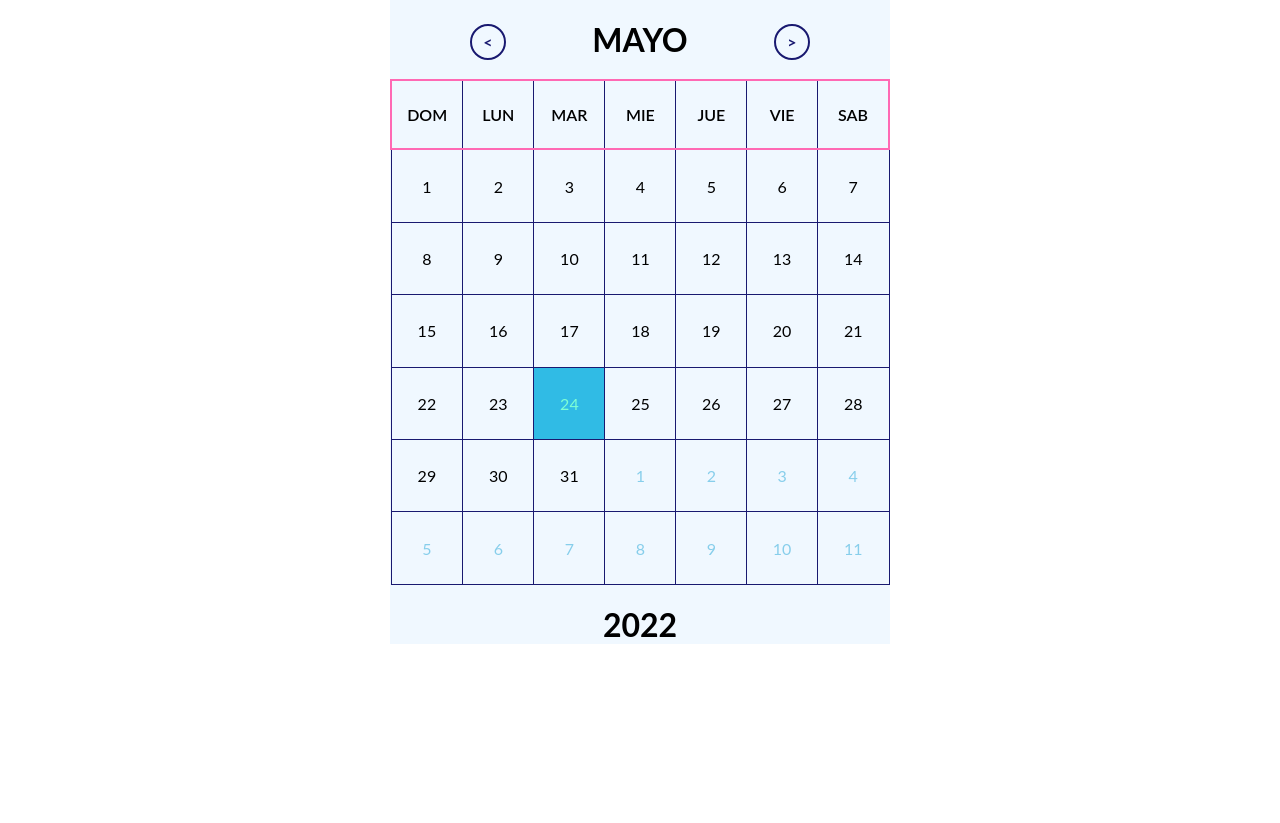
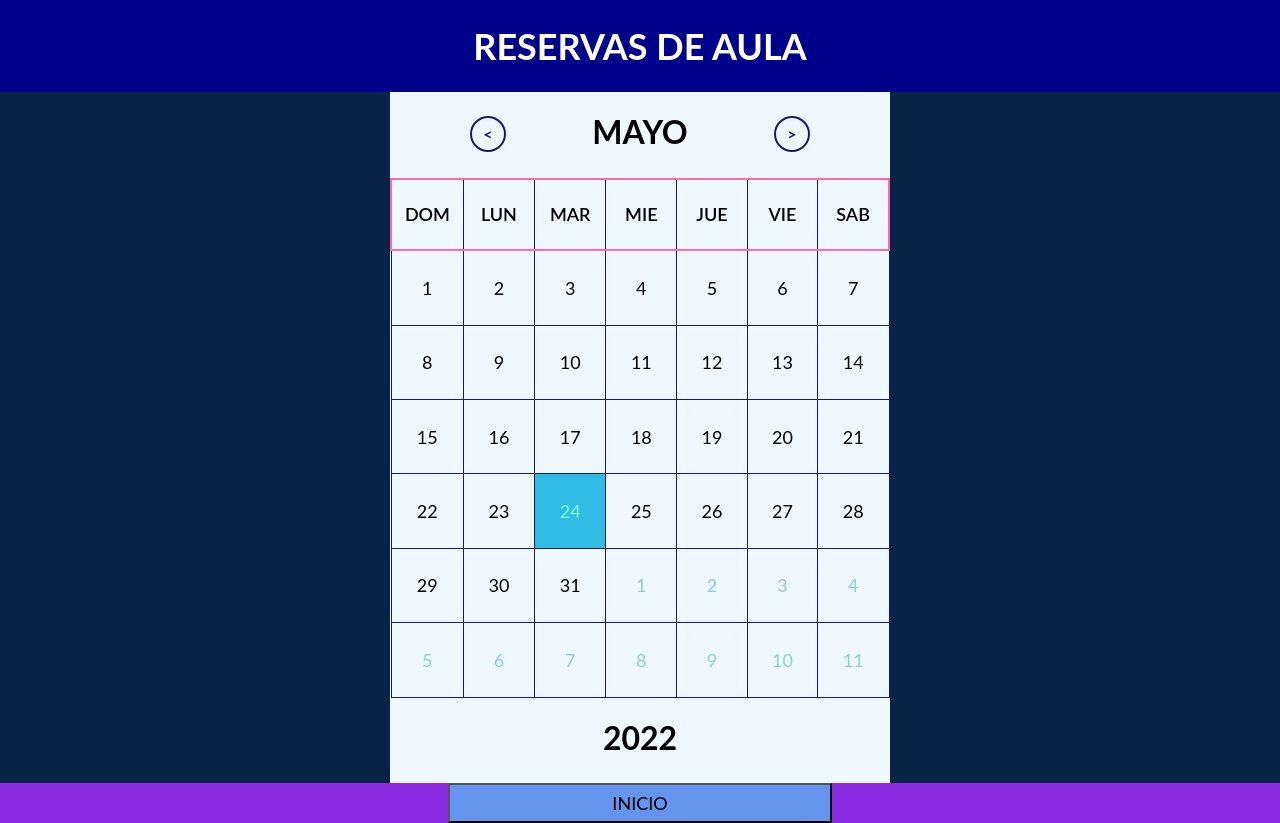
Before and after one commit to Lale1287/proyecto, a plain HTML site: page reservas.html in a window 1280 px wide. Before the commit the page ends 800 px from the top, so only its background shows below. Drawn offline with Linux system fonts and the light colour scheme.

Commit message:
formato agenda + cambio font gral

```diff
--- a/css/styles.css
+++ b/css/styles.css
@@ -1,6 +1,7 @@
 html{
     margin: 0;
     height: 100vh;
+    font-family: 'Lato',sans-serif;
 }
 body{
     background-color: darksalmon;
--- a/css/styles_presentes.css
+++ b/css/styles_presentes.css
@@ -1,5 +1,6 @@
 html{
 	height: 100vh;
+	font-family: 'Lato',sans-serif;
 }
 body{
 	background-color: #092346;
@@ -112,7 +113,6 @@ footer{
 	grid-area: footer;
 	background-color: blueviolet;
 	text-align: center;
-
 }
 footer button{
 	background-color: cornflowerblue;
@@ -120,6 +120,7 @@ footer button{
 	width: 30%;
 	font-size: large;
 	cursor: pointer;
+	font-family: 'Lato',sans-serif;
 }
 @media (max-width:1100px) {
 	.container{
--- a/css/styles_registro.css
+++ b/css/styles_registro.css
@@ -1,5 +1,6 @@
 html{
 	height: 100vh;
+	font-family: 'Lato',sans-serif;
 }
 body{
 	background-color: #092346;
@@ -63,7 +64,6 @@ footer{
 	grid-area: footer;
 	background-color: blueviolet;
 	text-align: center;
-
 }
 footer button{
 	background-color: cornflowerblue;
@@ -71,6 +71,7 @@ footer button{
 	width: 30%;
 	font-size: large;
 	cursor: pointer;
+	font-family: 'Lato',sans-serif;
 }
 @media (max-width:1100px) {
 	.container{
--- a/css/styles_reservas.css
+++ b/css/styles_reservas.css
@@ -1,20 +1,39 @@
-*{
+html{
+	height: 100vh;
+    font-family: 'Lato',sans-serif;
+}
+body{
+	background-color: #092346;
+	display: grid;
+	grid-template-areas: 	"header"
+							"formulario"
+							"footer";
+	grid-template-rows: 1fr 10fr auto;
+	align-items: center;
+	font-size: large;
+	position: absolute;
+	width: 100%;
+	height: 100vh;
+	margin: 0;
+}
+header{
+	grid-area: header;
+	background-color: darkblue;
+	text-align: center;
+    color: #FFFFFF;
+}
+.calendario{
     padding: 0;
     margin: 0;
-    font-family: 'Lato',sans-serif;
-}
-.content{
     left: 50%;
     margin: 0 0 0 -250px;
-    position: absolute;
+    position: relative;
     width: 500px;
     background-color: aliceblue;
+    text-align: center;
 }
-.content .calendario header{
+.calendario .encabezado{
     position: relative;
-}
-.calendario{
-    text-align: center;
 }
 h2{
     margin-top: 20px;
@@ -108,3 +127,16 @@ h2{
 .event.dia-actual:after{
     background-color: hotpink;
 }
+footer{
+	grid-area: footer;
+	background-color: blueviolet;
+	text-align: center;
+}
+footer button{
+	background-color: cornflowerblue;
+	height: 40px;
+	width: 30%;
+	font-size: large;
+	cursor: pointer;
+    font-family: 'Lato',sans-serif;
+}
--- a/reservas.html
+++ b/reservas.html
@@ -10,13 +10,15 @@
         <script type="text/javascript" src="js/reservas.js"></script>
     </head>
     <body>
-        <div class="content">
-            <div class="calendario">
         <header>
+            <h1>RESERVAS DE AULA</h1>
+        </header>
+        <main class="calendario">
+            <div class="encabezado">
                 <a class="btn-ant" id="btn-prev"><</a>
                 <h2 id="mes">Agosto</h2>
                 <a class="btn-prox" id="btn-next">></a>
-                </header>
+            </div>
             <table>
                 <thead>
                     <tr>
@@ -86,11 +88,13 @@
                     </tr>
                 </tbody>
             </table>
+            <div class="pie">
+                <h2 id="ano">2022</h2>
+            </div>
+        </main>
         <footer>
-                    <h2 id="ano">2022</h2>
+            <a href="index.html"><button>INICIO</button></a>
         </footer>
-            </div>
-        </div>
     </body>
 
     </html>
```
Lines whose indentation alone changed are shown as unchanged.
